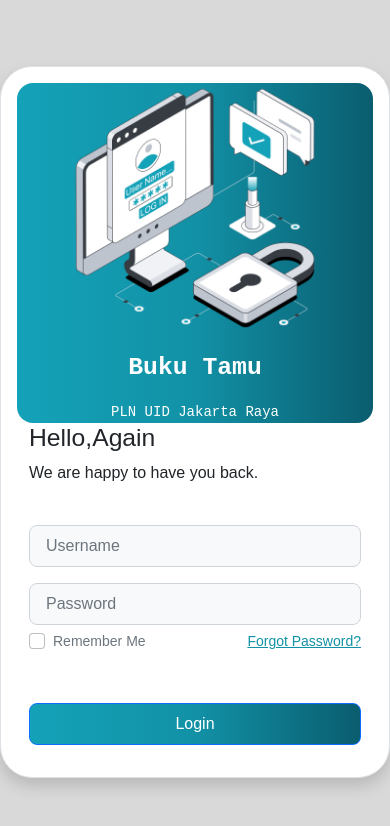
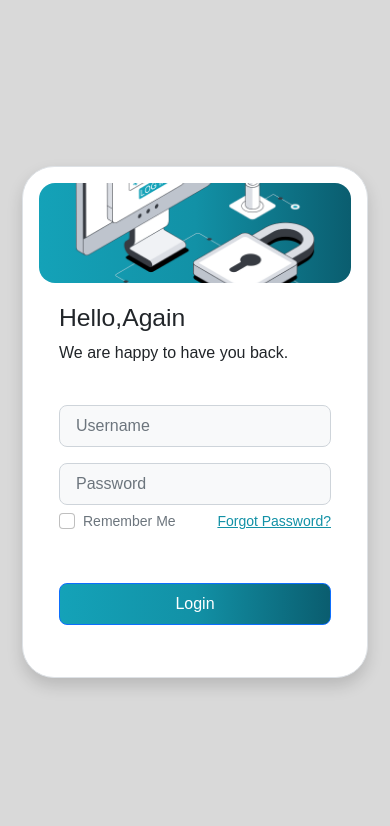
Before and after one commit to shaddiqilhamdi/bukutamu, a plain HTML site: page login.html in a window 390 px wide. Drawn offline with nearby package versions, Linux system fonts and the light colour scheme.

Commit message:
Update styles.css

```diff
--- a/styles.css
+++ b/styles.css
@@ -152,3 +152,47 @@
   max-width: 600px;
   width: 100%;
 }
+
+/*------------ Login container ------------*/
+
+.box-area{
+    width: 930px;
+}
+
+/*------------ Right box ------------*/
+
+.right-box{
+    padding: 40px 30px 40px 40px;
+}
+
+/*------------ Custom Placeholder ------------*/
+
+::placeholder{
+    font-size: 16px;
+}
+
+.rounded-4{
+    border-radius: 20px;
+}
+.rounded-5{
+    border-radius: 30px;
+}
+
+
+/*------------ For small screens------------*/
+
+@media only screen and (max-width: 768px){
+
+     .box-area{
+        margin: 0 10px;
+
+     }
+     .left-box{
+        height: 100px;
+        overflow: hidden;
+     }
+     .right-box{
+        padding: 20px;
+     }
+
+}
```
